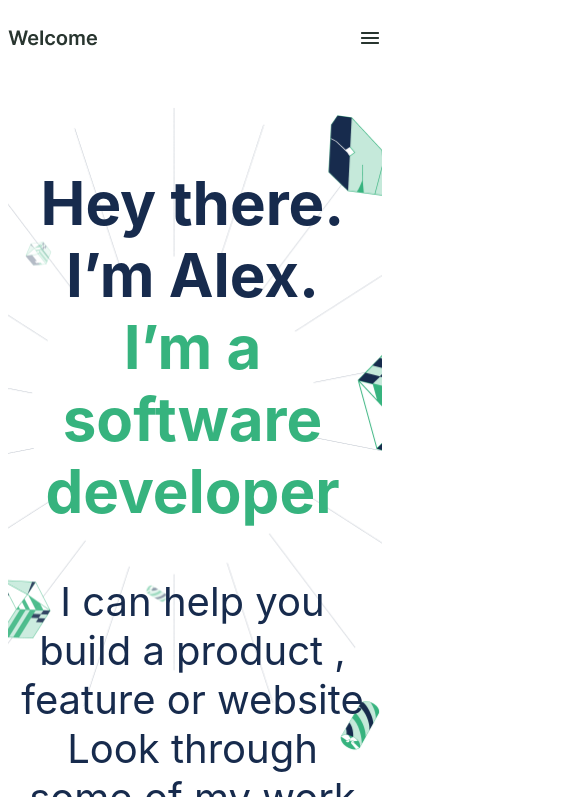
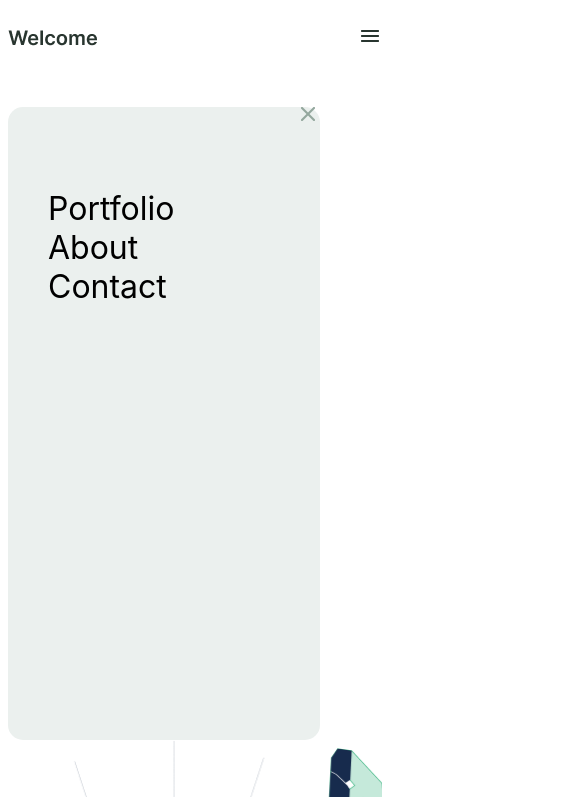
Before and after one commit to PrinceBadru/Mobile-First, a website: page index.html in a window 390 px wide. Shown: the top 797 px of the page, 585 px wide, since content can reach past the window. Drawn offline with Linux system fonts and the light colour scheme.

Commit message:
added html css and js popup changes

```diff
--- a/index.html
+++ b/index.html
@@ -10,7 +10,7 @@
 
     <header class="first">
         <div class="first-img"><img src="./images/Welcome.png" alt="welcome button at the top left"></div>
-        <div class="first-img" > <img src="./images/Union.png" alt="a union of three vectors"> </div>
+        <div class="first-img"  > <img src="./images/Union.png" id="hamburger"  alt="a union of three vectors"> </div>
 
         <ul class="header-first">
          <li>Portfolio</li>
@@ -21,6 +21,17 @@
 
     </header>
     <br>
+
+    <section class="mobile-menu" >
+       <div class="close-button"> <img src="./images/Icon.png"  alt="close-icon"> </div>
+        <br>
+    <ul class="mobile-list" >
+        <li><a href="#portfolio" class="mobile-text">Portfolio</a></li>
+        <li><a href="#about"  class="mobile-text">About</a> </li>
+        <li><a href="#contact" class="mobile-text" >Contact</a> </li>
+    </ul>
+    </section>
+
     <section class="second">
       <h1> Hey there. I’m Alex.<span class="green" > <br> I’m a software developer</span></h1>
     <p class="second-text">
@@ -38,7 +49,7 @@
     </section>
 
 
-            <section class = "work-section">
+            <section class = "work-section" id="portfolio">
              <h2 class ="recent" >My Recent Works</h2>
              <hr class="line">
 
@@ -118,10 +129,16 @@
                 </div>
                 </div>
             </div>
+
+            <section class="desktop-popup">
+                <img src="./images/Snapshoot Portfolio.png" class="desktop-popup-img" alt="desktop-popup-img">
+
+            </section>
+
             </section>
 
             <section class="aboutme-background">
-            <section class="aboutme section">
+            <section class="aboutme section" id="about">
                 <div class="aboutme-container">
                 <div class="about2">
                     <h2>About me</h2>
@@ -132,7 +149,7 @@
                 I can help you build a product , feature or website Look through some of my work and experience! If you like what you see and have a project you need coded,
                 don’t hestiate to contact me.
                 </div>
-                <div class="butt "><button class="btn btn-resume" type="button"> Get My Resume</button></div>
+                <div class=><button class="btn btn-resume" type="button"> Get My Resume</button></div>
             </div>
                 </div>
 
@@ -188,7 +205,7 @@
             </section>
             </section>
 
-            <section class="contact">
+            <section class="contact" id="contact">
 
                 <section class="form-section">
 
@@ -243,6 +260,6 @@
             </ul>
             </footer>
 
-
+ <script src="/main.js"></script>
 </body>
 </html>
--- a/style.css
+++ b/style.css
@@ -61,6 +61,33 @@
   padding: 10px 15px 15px 10px;
 }
 
+.mobile-menu {
+  background-color: #ebf0ee;
+  width: 80vw;
+  height: 75vh;
+  border-radius: 15px;
+  display: none;
+}
+
+.mobile-list {
+  margin-top: 50px;
+}
+
+.mobile-text {
+  margin-top: 30px;
+  font-size: 32px;
+  font-family: 'Inter', sans-serif;
+  color: black;
+  text-decoration: none;
+}
+
+.close-button {
+  display: flex;
+  justify-content: flex-end;
+  align-items: flex-start;
+  margin-right: 5px;
+}
+
 .project-container {
   display: grid;
   grid-template-columns: 300px;
@@ -87,6 +114,11 @@
 .recent {
   text-align: center;
   font-size: 50px;
+}
+
+.desktop-popup-img {
+  height: 65vh;
+
 }
 
 .image-placeholder {
@@ -634,3 +666,18 @@ textarea {
     display: none;
   }
 }
+
+@media (max-width: 768px) {
+  #hamburger {
+    display: block;
+  }
+
+  ul.header-first {
+    display: none;
+  }
+
+  section.mobile-menu {
+    display: block;
+  }
+
+}
```
Also changed, not shown: images/Icon.png (added), images/Snapshoot Portfolio.png (added).
